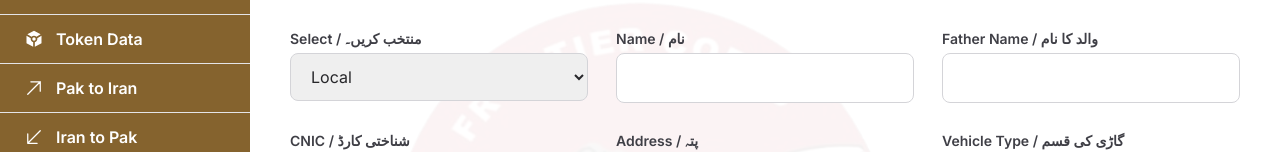
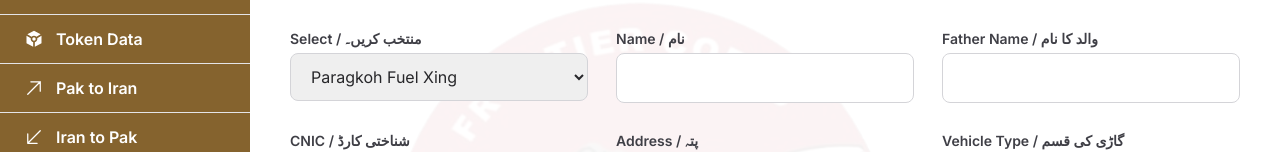
Before and after one commit to roshaan12/next-application, a Next.js app: page /manualentry in a window 1280 px wide. Shown: the part 159-311 px from the top of the page. Built offline with nearby package versions, Linux system fonts and the light colour scheme; no server answers.

Commit message:
asd
asdasd

```diff
--- a/src/app/(routes)/irantopak/page.tsx
+++ b/src/app/(routes)/irantopak/page.tsx
@@ -289,8 +289,9 @@ function IranToPak() {
                     {
                         (state.userDetails?.role === 'super-admin' || state.userDetails?.role === 'admin') &&
                         <select value={type!} onChange={(e) => changeType(e.target.value)} className='py-2 px-4 text-sm text-zinc-800 shadow-[0_0_15px_rgba(0,0,0,0.3)] rounded-md border-2 border-zinc-500'>
-                            <option value="local">Local</option>
-                            <option value="fuelTrade">Fuel Trade</option>
+                            <option value="local">Paragkoh Fuel Xing</option>
+                            <option value="fuelTrade">Chedgi Pedestarian Xing</option>
+                            <option value="">Chedgi Trade Xing</option>
                         </select>
                     }
                     {
--- a/src/app/(routes)/manualentry/page.tsx
+++ b/src/app/(routes)/manualentry/page.tsx
@@ -116,11 +116,13 @@ function ManualEntry() {
                         <div className='flex flex-col gap-1'>
                             <label htmlFor="select" className='text-sm text-zinc-700 font-semibold'>Select / منتخب کریں۔</label>
                             <select id="select" {...register("type")} className='border border-zinc-300 text-zinc-800 focus:outline-none py-3 px-4 rounded-lg text-base'>
-                                <option value="local">Local</option>
+                            <option value="local">Paragkoh Fuel Xing</option>
+
                                 {
                                     state.userDetails && (state.userDetails.role === 'super-admin' || state.userDetails.role === 'admin') &&
-                                    <option value="fuelTrade">Fuel Trade</option>
+                                    <option value="fuelTrade">Chedgi Pedestarian Xing</option>
                                 }
+
                             </select>
                         </div>
                         <div className='flex flex-col gap-1'>
--- a/src/app/(routes)/paktoiran/page.tsx
+++ b/src/app/(routes)/paktoiran/page.tsx
@@ -466,8 +466,9 @@ function PakToIran() {
                     {
                         (state.userDetails?.role === 'super-admin' || state.userDetails?.role === 'admin') &&
                         <select value={type!} onChange={(e) => changeType(e.target.value)} className='py-2 px-4 text-sm text-zinc-800 shadow-[0_0_15px_rgba(0,0,0,0.3)] rounded-md border-2 border-zinc-500'>
-                            <option value="local">Local</option>
-                            <option value="fuelTrade">Fuel Trade</option>
+                           <option value="local">Paragkoh Fuel Xing</option>
+                            <option value="fuelTrade">Chedgi Pedestarian Xing</option>
+                            <option value="">Chedgi Trade Xing</option>
                         </select>
                     }
                     {
--- a/src/app/(routes)/status/page.tsx
+++ b/src/app/(routes)/status/page.tsx
@@ -82,7 +82,7 @@ const Page = () => {
                         {
                             data.map((item, i) => {
                                 return (
-                                    <div key={i} className="border flex flex-col gap-7 justify-center items-center shadow-[0_0_10px_rgba(0,0,0,0.2)] rounded-lg p-7">
+                                    <div key={i} className="border flex flex-col gap-7 justify-center items-center shadow-[0_0_10px_rgba(0,0,0,0.2)] bg-white rounded-[30px] p-7">
                                         <h1 className="text-2xl font-bold text-zinc-800">{item.title}</h1>
                                         <button onClick={() => {
                                             setSelected(item.id)
```
